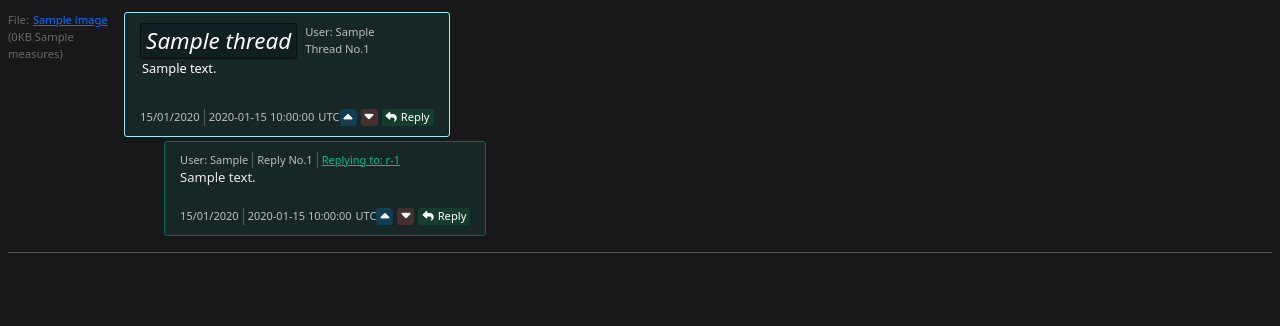
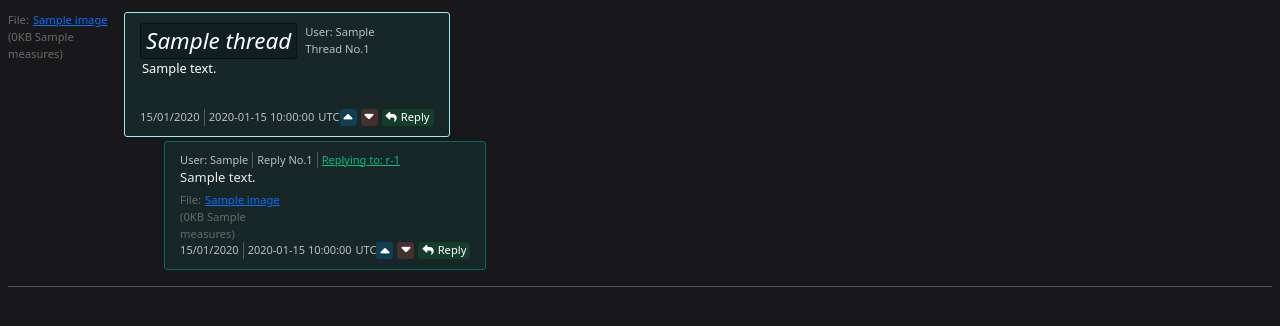
Before and after one commit to VictorClvtt/pichan_flask_imageboard, a Python web app: template templates/board.html in a window 1280 px wide. Shown: the part 169-495 px from the top of the page. Run offline with Jinja, Linux system fonts and the light colour scheme; the template is opened without the code that fills it: most values are stand-ins (such as "Sample title", 1, 10 or a date in 2020); some libraries are stand-ins or nearby versions.

Commit message:
Reply and Image model schema updated in order to relate the two entities

```diff
--- a/marshmallow_schemas.py
+++ b/marshmallow_schemas.py
@@ -35,6 +35,8 @@
 class ImageSchema(PlainImageSchema):
     thread_id = fields.String(required=True, load_only=True)
     thread = fields.Nested(PlainThreadSchema(), dump_only=True)
+    reply_id = fields.String(required=True, load_only=True)
+    reply = fields.Nested(PlainReplySchema(), dump_only=True)
 
 class BoardSchema(PlainBoardSchema):
     threads = fields.List(fields.Nested(PlainThreadSchema()), dump_only=True)
@@ -55,5 +57,7 @@
     reply = fields.Nested(PlainReplySchema(), dump_only=True)
     reply_replies = fields.List(fields.Nested("ReplySchema"), dump_only=True)
 
+    image = fields.Nested(ImageSchema(), dump_only=True)
+
 class BoardGroupSchema(PlainBoardGroupSchema):
     boards = fields.List(fields.Nested(PlainBoardSchema()), dump_only=True)
--- a/models/reply.py
+++ b/models/reply.py
@@ -20,3 +20,5 @@
 
     # This relationship represents replies to this reply
     reply_replies = db.relationship('ReplyModel', back_populates='reply', lazy='dynamic', cascade='all, delete')
+
+    image = db.relationship('ImageModel', back_populates='reply', uselist=False, cascade='all, delete')
--- a/static/js/board.js
+++ b/static/js/board.js
@@ -64,7 +64,7 @@
 
         console.log('Post data:', postData);
 
-        const response = await fetch(`http://${window.location.hostname}:${window.location.port}/thread`, {
+        const response = await fetch(`/thread`, {
             method: 'POST',
             headers: {
                 'Content-Type': 'application/json',
@@ -84,7 +84,12 @@
         const newThreadId = responseData.id; // Replace with the actual key from the server response
         window.location.hash = `t${newThreadId}`;
 
-        uploadImage(responseData.id)
+        if(document.getElementById('image-t').files && document.getElementById('image-t').files.length > 0){
+            uploadImage(newThreadId, null)
+        }else{
+            location.reload()
+        }
+
 
     } catch (error) {
         console.error('Error sending POST request:', error);
@@ -171,7 +176,7 @@
 
         console.log('Reply data:', replyData);
 
-        const response = await fetch(`http://${window.location.hostname}:${window.location.port}/reply`, {
+        const response = await fetch(`/reply`, {
             method: 'POST',
             headers: {
                 'Content-Type': 'application/json',
@@ -190,7 +195,12 @@
 
         document.getElementById('reply_content').value = ''
 
-        location.reload()
+        if(document.getElementById('image-r').files && document.getElementById('image-r').files.length > 0){
+            uploadImage(null, newReplyId)
+        }else{
+            location.reload()
+        }
+
 
     } catch (error) {
         console.error('Error sending POST request:', error);
@@ -218,15 +228,19 @@
     }
 }
 
-const uploadImage = async (thread_id) => {
-    const fileInput = document.getElementById('image');
+const uploadImage = async (thread_id, reply_id) => {
+    const fileInput = document.getElementById(thread_id ? 'image-t' : 'image-r');
     const file = fileInput.files[0];
     const threadId = thread_id;
+    const replyId = reply_id
 
-    if (!file || !threadId) {
-        console.error("File and Thread ID are required");
-        return;
+    if(thread_id){
+        if (!file) {
+            console.error("File required");
+            return;
+        }
     }
+
 
     const fileSize = file.size;
 
@@ -243,6 +257,7 @@
         formData.append('size', fileSize);
         formData.append('measures', `${width}x${height}`);
         formData.append('thread_id', threadId);
+        formData.append('reply_id', replyId);
 
         try {
             const response = await fetch(`/image`, {
--- a/templates/board.html
+++ b/templates/board.html
@@ -40,22 +40,24 @@
                     </div>
                     <div class="modal-body">
                         <form class="d-flex flex-column gap-2">
-                            <input class="w-100" type="text" placeholder="Title" id="title">
-                            <textarea class="w-100" placeholder="Content" id="content"></textarea>
+                            <input class="w-100" type="text" placeholder="Title" id="title" required>
+                            <textarea class="w-100" placeholder="Content" id="content" required></textarea>
 
 
-                                <input type="file" name="image" accept=".jpg,.png" id="image" >
-                                <input type="hidden" name="new_thread_id" value="" id="new_thread_id">
-                                <input type="submit" value="" id="submit_image" class="visually-hidden">
+                                <input type="file" name="image" accept=".jpg,.png" id="image-t" required>
+                                <input type="hidden" name="new_thread_id" value="" id="new_thread_id" required>
+                                <input type="submit" value="" id="submit_image" class="visually-hidden" required>
 
 
-                            <input type="hidden" id="board_id" value="{{ board.id }}">
+                            <input type="hidden" id="board_id" value="{{ board.id }}" required>
+
+                            <div class="d-flex justify-content-between border-1 border-top" style="border-color: #5e5e5e; padding-top: 1rem; margin-top: 0.5rem;">
+                                <button type="button" class="btn btn-secondary chan-button-close w-100" style="max-width: 80px;" data-bs-dismiss="modal">Close</button>
+                                <button type="submit" class="btn btn-primary chan-button w-100" style="max-width: 150px;" onclick="postThread()">Post thread</button>
+                            </div>
                         </form>
                     </div>
-                    <div class="modal-footer" style="border-color: #5e5e5e;">
-                        <button type="button" class="btn btn-secondary chan-button-close w-100" style="max-width: 80px;" data-bs-dismiss="modal">Close</button>
-                        <button type="button" class="btn btn-primary chan-button w-100" style="max-width: 150px;" onclick="postThread()">Post thread</button>
-                    </div>
+
                 </div>
             </div>
         </div>
@@ -70,7 +72,8 @@
                     <div class="modal-body">
                         <form class="d-flex flex-column gap-2" action="" method="post">
                             <textarea class="w-100" placeholder="Content" id="reply_content"></textarea>
-                            <input type="file" name="" accept=".jpg,.png" id="" >
+                            <input type="hidden" name="new_reply_id" value="" id="new_reply_id">
+                            <input type="file" name="" accept=".jpg,.png" id="image-r" >
 
                             <input type="hidden" id="thread_or_reply_id" value="">
                         </form>
@@ -126,8 +129,17 @@
                                     </a>
                                 </div>
 
-                            <p class="m-0" style="font-size: 13px; color: rgba(255, 255, 255, 0.900); min-height: 2.5rem;">{{ reply.content }}</p>
-
+                                <p class="m-0" style="font-size: 13px; color: rgba(255, 255, 255, 0.900); min-height: {{'1.5rem' if reply.image else '2.5rem'}};">{{ reply.content }}</p>
+                                {% if reply.image %}
+                                    <div class="d-flex flex-column justify-content-center" style="width: 30%;">
+                                        <img class="rounded-1" style="width: 100%; height: auto; max-height: 400px;" src="{{ url_for('Images.Image', id=reply.image.id) }}" alt="">
+                                        <div class="d-flex gap-1">
+                                            <p style="font-size: 0.7rem; color: #696969;" class="m-0">File: </p>
+                                            <a style="font-size: 0.7rem;" class="m-0 text-ellipsis" href="{{ url_for('Images.Image', id=reply.image.id) }}">{{ reply.image.name }}</a>
+                                        </div>
+                                        <p style="font-size: 0.7rem; color: #696969;" class="m-0 p-0">({{ (reply.image.size|int / 1024)|int }}KB {{ reply.image.measures }})</p>
+                                    </div>
+                                {% endif %}
                                 <div class="d-flex justify-content-between">
                                     <div class="d-flex gap-1">
                                         <p class="m-0" style="font-size: 11px; color: rgba(255, 255, 255, 0.700);">
@@ -177,7 +189,7 @@
                 <!-- Thread -->
 
                 <div class="d-flex gap-1">
-
+                    {% if thread.image %}
                         <div class="d-flex flex-column justify-content-start" style="width: 30%;">
                             <img class="rounded-1" style="width: 100%; height: auto; max-height: 400px;" src="{{ url_for('Images.Image', id=thread.image.id) }}" alt="">
                             <div class="d-flex gap-1">
@@ -186,6 +198,7 @@
                             </div>
                             <p style="font-size: 0.7rem; color: #696969;" class="m-0 p-0">({{ (thread.image.size|int / 1024)|int }}KB {{ thread.image.measures }})</p>
                         </div>
+                    {% endif %}
                     <div class="d-flex flex-column gap-1 w-100">
 
                         <div id="t{{ thread.id }}" class="chan-thread-info border-info-subtle" style="min-width: 300px; width: fit-content;">
```
Also changed, not shown: models/image.py (+4 -3 lines), resources/image.py (+3 -6 lines), templates/thread.html (+15 -3 lines), data.db. Lines whose indentation alone changed are shown as unchanged.
